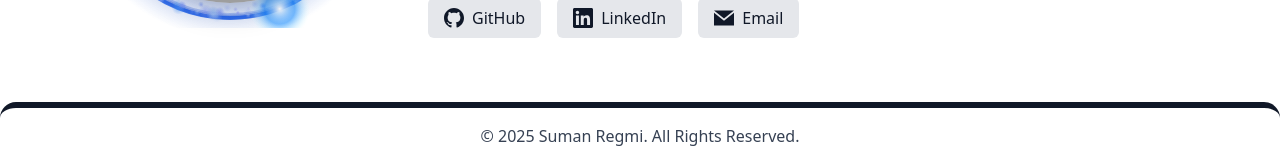
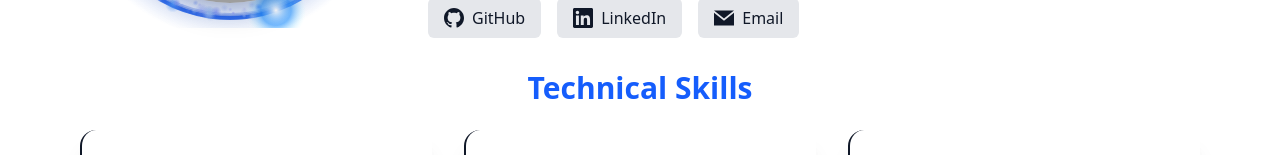
Before and after one commit to SumaniqueCode/SumaniqueCode, a React (Vite) app: page / in a window 1280 px wide. Shown: the part 780-935 px from the top of the page. Built offline with nearby package versions, Linux system fonts and the light colour scheme; grey boxes are pictures that could not be loaded.

Commit message:
Added skill component to landing

```diff
--- a/src/portfolio/landing/Landing.tsx
+++ b/src/portfolio/landing/Landing.tsx
@@ -1,6 +1,7 @@
 import { useThemeContext } from "../../ThemeContext"
 import About from "./components/about/About"
 import Hero from "./components/Hero"
+import Skills from "./components/skills/Skills"
 
 // Main App Component
 const Landing = () => {
@@ -12,6 +13,9 @@ const Landing = () => {
 
             {/*About Section */}
             <About darkMode={darkMode} />
+
+            {/*Skills Section */}
+            <Skills darkMode={darkMode} />
         </main>
     )
 }
```
